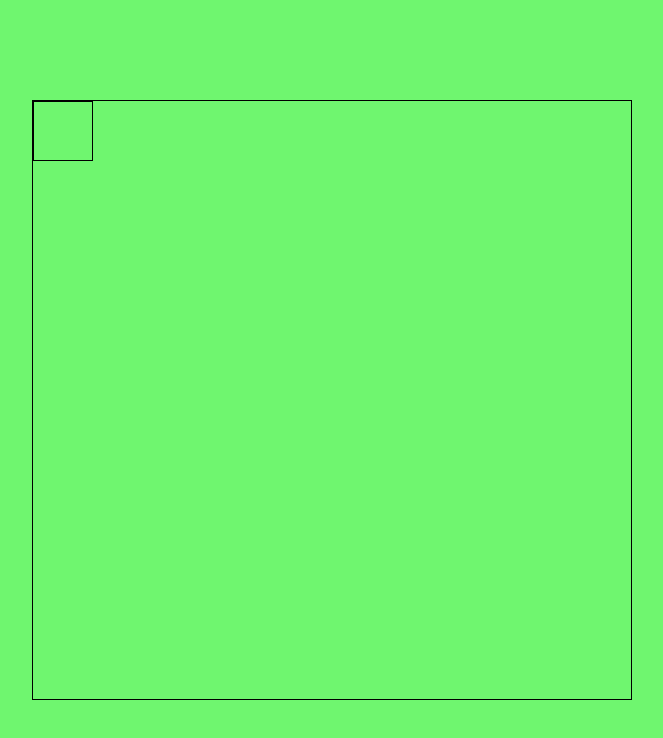
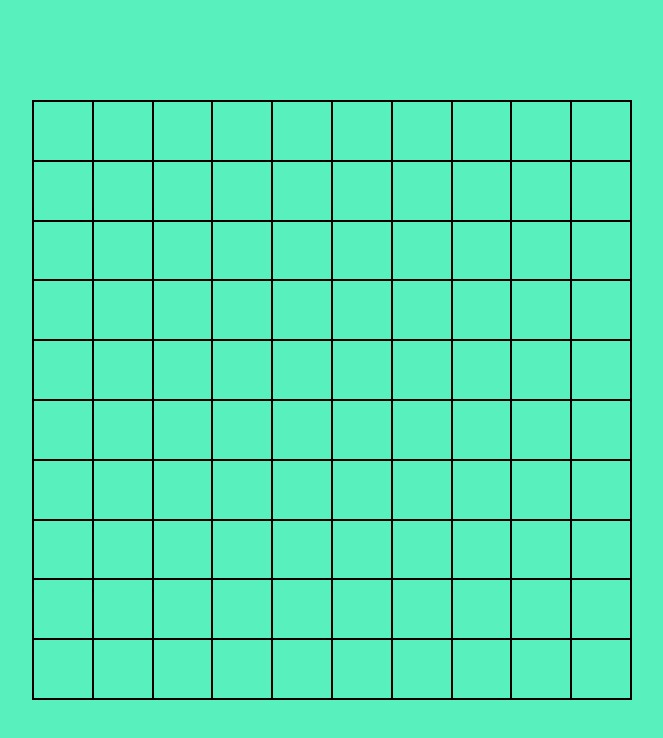
Before and after one commit to VincenzoZ24/js-campominato-grid, a plain HTML site: page index.html in a window 1280 px wide. Shown: the whole page, without its empty margins (308-971 px from the left). Drawn offline with Linux system fonts and the light colour scheme.

Commit message:
crete celle con ciclo

```diff
--- a/css/style.css
+++ b/css/style.css
@@ -6,7 +6,7 @@
 body{
     display: flex;
     height: 100vh;
-    background-color: rgb(111, 246, 111);
+    background-color: rgb(88, 240, 189);
 }
 .container{
    display: flex;
@@ -21,3 +21,6 @@ body{
     width: calc(( 600px - 2px) / 10);
     height: calc(( 600px - 2px) / 10);
 }
+.cell.active{
+ background-color: blue;
+}
--- a/index.html
+++ b/index.html
@@ -12,7 +12,7 @@
 
 <body>
     <div class="container">
-        <div class="cell"></div>
+        <!-- <div class="cell"></div> -->
     </div>
 </body>
 
--- a/js/script.js
+++ b/js/script.js
@@ -0,0 +1,6 @@
+let container = document.querySelector(".container");
+for (let i = 0; i < 100; i++) {
+    let cell = document.createElement("div");
+    cell.classList.add("cell");
+    container.append(cell);
+}
```
